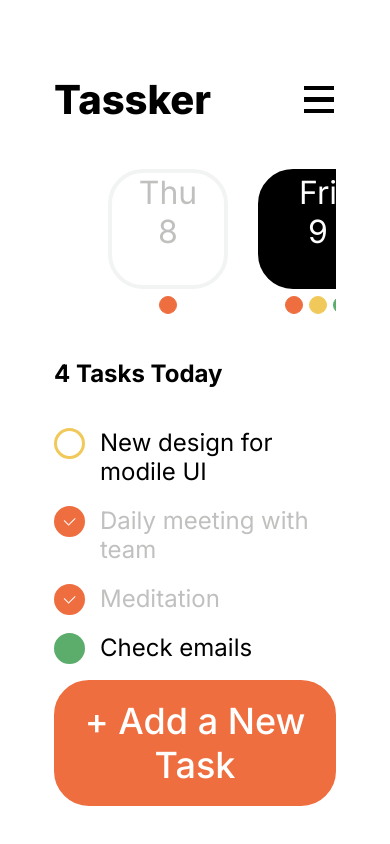
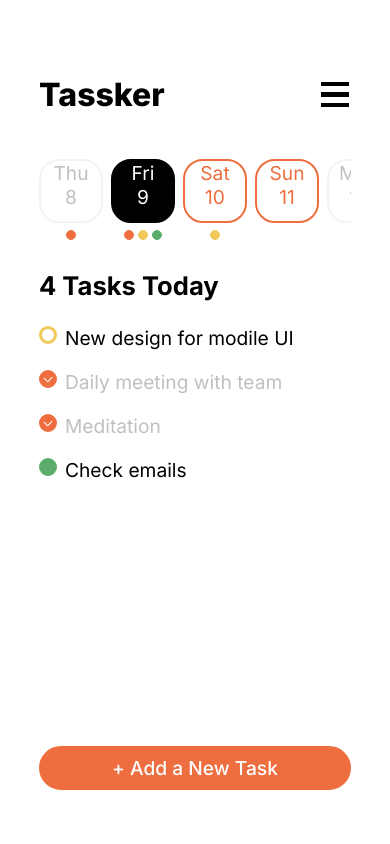
Before and after one commit to BrSTU-2022-practice-ToDoCalendar/ToDoCalendar_frontend, a React (Create React App) app: page / in a window 390 px wide. Shown: the top 844 px of the page. Built offline with nearby package versions, Linux system fonts and the light colour scheme.

Commit message:
galanin-mobile-home : CSS added 4 home page on mbl

```diff
--- a/src/components/Container/Container.module.css
+++ b/src/components/Container/Container.module.css
@@ -1,3 +1,9 @@
 .container {
   margin: 0 54px;
 }
+
+@media screen and (max-width: 762px) {
+  .container {
+    margin: 0 10%;
+  }
+}
--- a/src/components/Header/Header.module.css
+++ b/src/components/Header/Header.module.css
@@ -4,13 +4,31 @@
   margin: 75px 0 45px 0;
 }
 
+/* = = = = = = = = = = = = = = = = = = = = = = = = = = = = = = = = */
+
+/* Заголовок вне зависимости от устройства */
 .header__title {
   font-family: 'Inter';
   font-style: normal;
   font-weight: 800;
-  font-size: 40px;
   margin: 0;
 }
+
+/* Заголовок на компьютере */
+@media (min-width: 762px) {
+  .header__title {
+    font-size: 40px;
+  }
+}
+
+/* Заголовок на телефоне */
+@media (max-width: 761px) {
+  .header__title {
+    font-size: 2em;
+  }
+}
+
+/* = = = = = = = = = = = = = = = = = = = = = = = = = = = = = = = = */
 
 .header__nav_buttons ul {
   margin: 0;
@@ -29,10 +47,25 @@
   align-items: center;
 }
 
-.header__nav_buttons ul li i {
-  width: 34px !important;
-  height: 34px !important;
+/* = = = = = = = = = = = = = = = = = = = = = = = = = = = = = = = = */
+
+/* Иконки меню на компьютере */
+@media (min-width: 762px) {
+  .header__nav_buttons ul li i {
+    width: 34px !important;
+    height: 34px !important;
+  }
 }
+
+/* Иконки меню на телефоне */
+@media (max-width: 761px) {
+  .header__nav_buttons ul li i {
+    width: 2em !important;
+    height: 2em !important;
+  }
+}
+
+/* = = = = = = = = = = = = = = = = = = = = = = = = = = = = = = = = */
 
 .header__nav_buttons ul li i:hover span {
   color: var(--completed-task-color) !important;
--- a/src/pages/Home/Button/Button.module.css
+++ b/src/pages/Home/Button/Button.module.css
@@ -1,22 +1,41 @@
+/* = = = = = = = = = = = = = = = = = = = = = = = = = = = = = = = = */
+
+/* Кнопка вне зависимости от устройства */
 .button_section__button {
-  background-color: #ee6e3f;
-  border-color: #ee6e3f;
-  border-style: solid;
-  border-width: 3px;
+  background-color: var(--completed-task-color);
   color: white;
+
   width: 100%;
   border-radius: 35px;
-  padding: 16px 0;
   margin: 8px 0 54px 0;
 
   font-family: 'Inter';
   font-style: normal;
   font-weight: 500;
-  font-size: 36px;
-  line-height: 44px;
 }
 
+/* Кнопка на компьютере */
+@media (min-width: 762px) {
+  .button_section__button {
+    border: 3px solid var(--completed-task-color);
+    padding: 16px 0;
+    font-size: 36px;
+    line-height: 44px;
+  }
+}
+
+/* Кнопка на телефоне */
+@media (max-width: 761px) {
+  .button_section__button {
+    border: 2px solid var(--completed-task-color);
+    padding: 8px 0;
+    font-size: 1.2em;
+  }
+}
+
+/* = = = = = = = = = = = = = = = = = = = = = = = = = = = = = = = = */
+
 .button_section__button:hover {
-  color: #ee6e3f;
+  color: var(--completed-task-color);
   background-color: transparent;
 }
--- a/src/pages/Home/Calendar/Calendar.module.css
+++ b/src/pages/Home/Calendar/Calendar.module.css
@@ -13,85 +13,146 @@
   width: 0;
 }
 
+/* = = = = = = = = = = = = = = = = = = = = = = = = = = = = = = = = */
+
+/* Блок дня календаря вне зависимости от устройства */
 .calendar_section ul li {
   list-style-type: none;
-  margin-left: 30px;
 }
 
+/* Блок дня календаря вне на компьютере */
+@media (min-width: 762px) {
+  .calendar_section ul li {
+    margin-left: 30px;
+  }
+}
+
+/* Блок дня календаря на телефоне */
+@media (max-width: 761px) {
+  .calendar_section ul li {
+    margin-left: 8px;
+  }
+}
+
+/* = = = = = = = = = = = = = = = = = = = = = = = = = = = = = = = = */
+
 .calendar_section ul li:first-child {
-  margin-left: 54px;
+  margin-left: 0px;
 }
 
 .calendar_section ul li:last-child {
-  margin-right: 54px;
+  margin-right: 0px;
 }
 
-/* day block */
+/* = = = = = = = = = = = = = = = = = = = = = = = = = = = = = = = = */
+
+/* Блок дня недели в календаре не в зависимости устройства */
 .calendar_section ul li .calendar_section__day_block {
-  min-width: calc(120px - 4px * 2);
-  width: calc(120px - 4px * 2);
-  height: calc(120px - 4px * 2);
-
-  border-width: 4px;
-  border-color: var(--not-selected-color);
-  border-style: solid;
-  border-radius: 35px;
-
   color: var(--not-selected-text-color);
   text-align: center;
   font-family: 'Inter';
   font-style: normal;
   font-weight: 400;
-  font-size: 32px;
-  line-height: 39px;
 }
 
+/* Блок дня недели в календаре на компьютере */
+@media (min-width: 762px) {
+  .calendar_section ul li .calendar_section__day_block {
+    width: calc(120px - 4px * 2);
+    height: calc(120px - 4px * 2);
+    border-radius: 35px;
+    border: 4px solid var(--not-selected-color);
+    font-size: 32px;
+    line-height: 39px;
+  }
+}
+
+/* Блок дня недели в календаре на телефоне */
+@media (max-width: 761px) {
+  .calendar_section ul li .calendar_section__day_block {
+    width: calc(64px - 2px * 2);
+    height: calc(64px - 2px * 2);
+    border-radius: 20px;
+    border: 2px solid var(--not-selected-color);
+    font-size: 1.2em;
+  }
+}
+
+/* = = = = = = = = = = = = = = = = = = = = = = = = = = = = = = = = */
+
+/* Выбранный день в календаре */
 .calendar_section ul li .calendar_section__day_block_selected {
   background-color: black;
   border-color: black;
   color: white;
 }
 
+/* Выходной день в календаре */
 .calendar_section ul li .calendar_section__day_block_weekend {
   border-color: var(--completed-task-color);
   color: var(--completed-task-color);
 }
 
+/* День в календаре при наведении */
 .calendar_section ul li .calendar_section__day_block:hover {
   background-color: white;
   color: black;
   border-color: black;
 }
 
+/* Кружки под календарём */
 .calendar_section__circles {
   display: flex;
   justify-content: center;
   padding: 7px 0;
 }
 
+/* = = = = = = = = = = = = = = = = = = = = = = = = = = = = = = = = */
+
+/* Кружки под календарём вне зависимости от устройства */
 .calendar_section__task_completed_circle,
 .calendar_section__task_circle,
 .calendar_section__task_current_circle {
-  border-width: 1px;
-  border-style: solid;
-  width: 16px;
-  height: 16px;
   display: block;
   margin: 0 3px;
   border-radius: 50%;
 }
 
+/* Кружки под календарём на компьютере */
+@media (min-width: 762px) {
+  .calendar_section__task_completed_circle,
+  .calendar_section__task_circle,
+  .calendar_section__task_current_circle {
+    width: 16px;
+    height: 16px;
+    margin: 0 3px;
+  }
+}
+
+/* Кружки под календарём на телефоне */
+@media (max-width: 761px) {
+  .calendar_section__task_completed_circle,
+  .calendar_section__task_circle,
+  .calendar_section__task_current_circle {
+    width: 8px;
+    height: 8px;
+    margin: 0 2px;
+  }
+}
+
+/* = = = = = = = = = = = = = = = = = = = = = = = = = = = = = = = = */
+
 .calendar_section__task_completed_circle {
   background-color: var(--completed-task-color);
-  border-color: var(--completed-task-color);
+  border: 1px solid var(--completed-task-color);
 }
 
 .calendar_section__task_circle {
   background-color: var(--task-color);
-  border-color: var(--task-color);
+  border: 1px solid var(--task-color);
 }
 
 .calendar_section__task_current_circle {
   background-color: var(--current-task-color);
-  border-color: var(--current-task-color);
+  border: 1px solid var(--current-task-color);
 }
--- a/src/pages/Home/TasksList/TasksList.module.css
+++ b/src/pages/Home/TasksList/TasksList.module.css
@@ -1,3 +1,6 @@
+/* = = = = = = = = = = = = = = = = = = = = = = = = = = = = = = = = */
+
+/* Блок количества заданий вне зависимости от устройства */
 .counter__block {
   margin: 38px 0 30px 0;
   font-family: 'Inter';
@@ -7,32 +10,85 @@
   line-height: 29px;
 }
 
+/* Блок количества заданий на компьютере */
+@media (min-width: 762px) {
+  .counter__block {
+    margin: 38px 0 30px 0;
+    font-size: 24px;
+    line-height: 29px;
+  }
+}
+
+/* Блок количества заданий на телефоне */
+@media (max-width: 761px) {
+  .counter__block {
+    margin: 24px 0 16px 0;
+    font-size: 1.6em;
+  }
+}
+
+/* = = = = = = = = = = = = = = = = = = = = = = = = = = = = = = = = */
+
 .task_list__ul {
   margin: 0;
   padding: 0;
 }
 
+/* = = = = = = = = = = = = = = = = = = = = = = = = = = = = = = = = */
+
+/* Элемент списка вне зависимости от устройства */
 .task_list__ul li {
   list-style-type: none;
   font-family: 'Inter';
   font-style: normal;
   font-weight: 400;
-  font-size: 24px;
-  line-height: 29px;
   padding: 10px 0;
 }
 
+/* Элемент списка на компьютере */
+@media (min-width: 762px) {
+  .task_list__ul li {
+    font-size: 24px;
+    line-height: 29px;
+  }
+}
+
+/* Элемент списка на телефоне */
+@media (max-width: 761px) {
+  .task_list__ul li {
+    font-size: 1.2em;
+  }
+}
+
+/* = = = = = = = = = = = = = = = = = = = = = = = = = = = = = = = = */
+
+/* Кружок вне зависимости от устройства */
 .task_list__circle {
-  width: 25px;
-  height: 25px;
   display: block;
   float: left;
-  border-width: 3px;
-  border-style: solid;
-  border-color: black;
+  border: 3px solid black;
   border-radius: 50%;
-  margin-right: 15px;
 }
+
+/* Кружок на компьютере */
+@media (min-width: 762px) {
+  .task_list__circle {
+    width: 25px;
+    height: 25px;
+    margin-right: 15px;
+  }
+}
+
+/* Кружок на телефоне */
+@media (max-width: 761px) {
+  .task_list__circle {
+    width: 12px;
+    height: 12px;
+    margin-right: 8px;
+  }
+}
+
+/* = = = = = = = = = = = = = = = = = = = = = = = = = = = = = = = = */
 
 .task_list__li_current .task_list__circle {
   border-color: var(--current-task-color);
```
